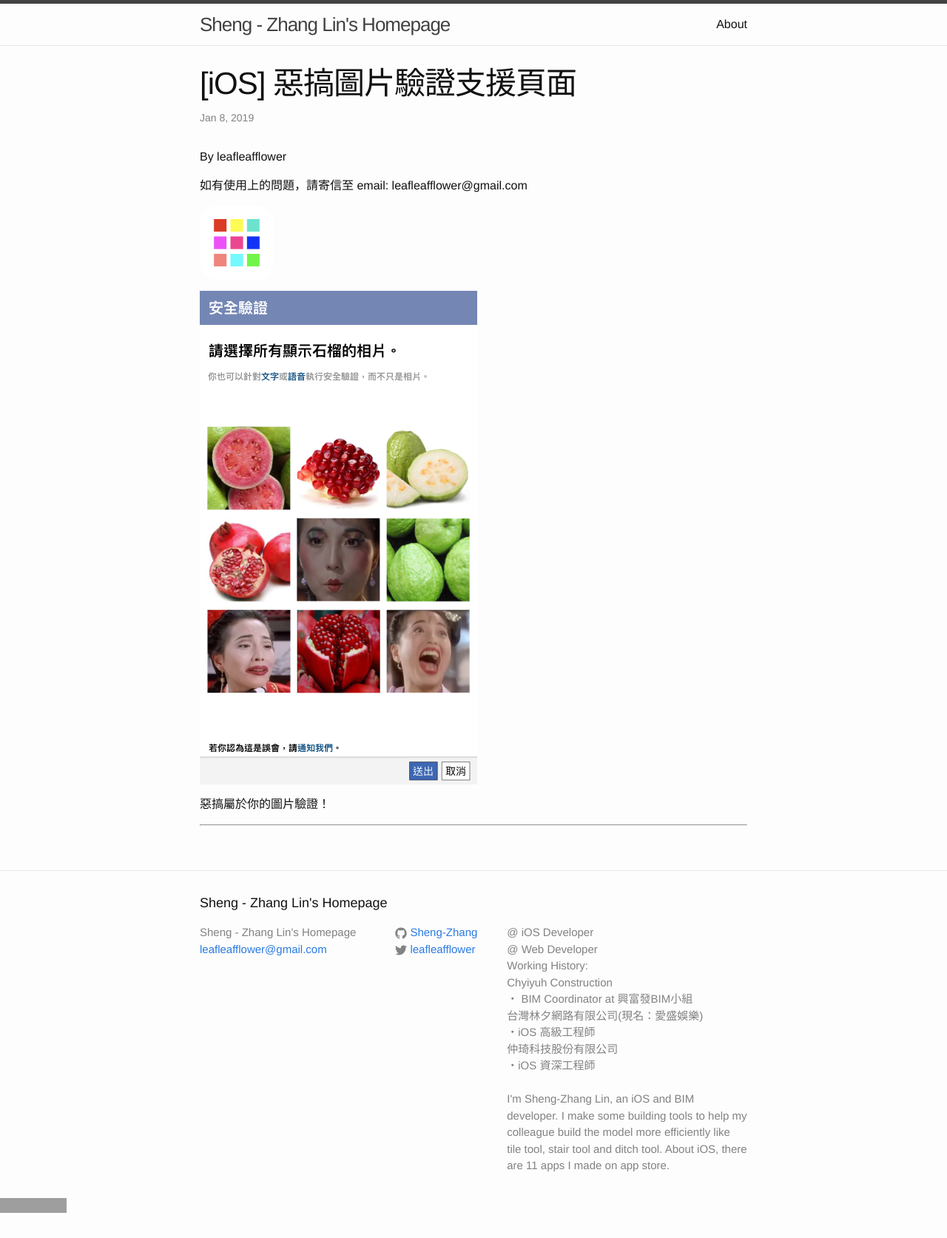
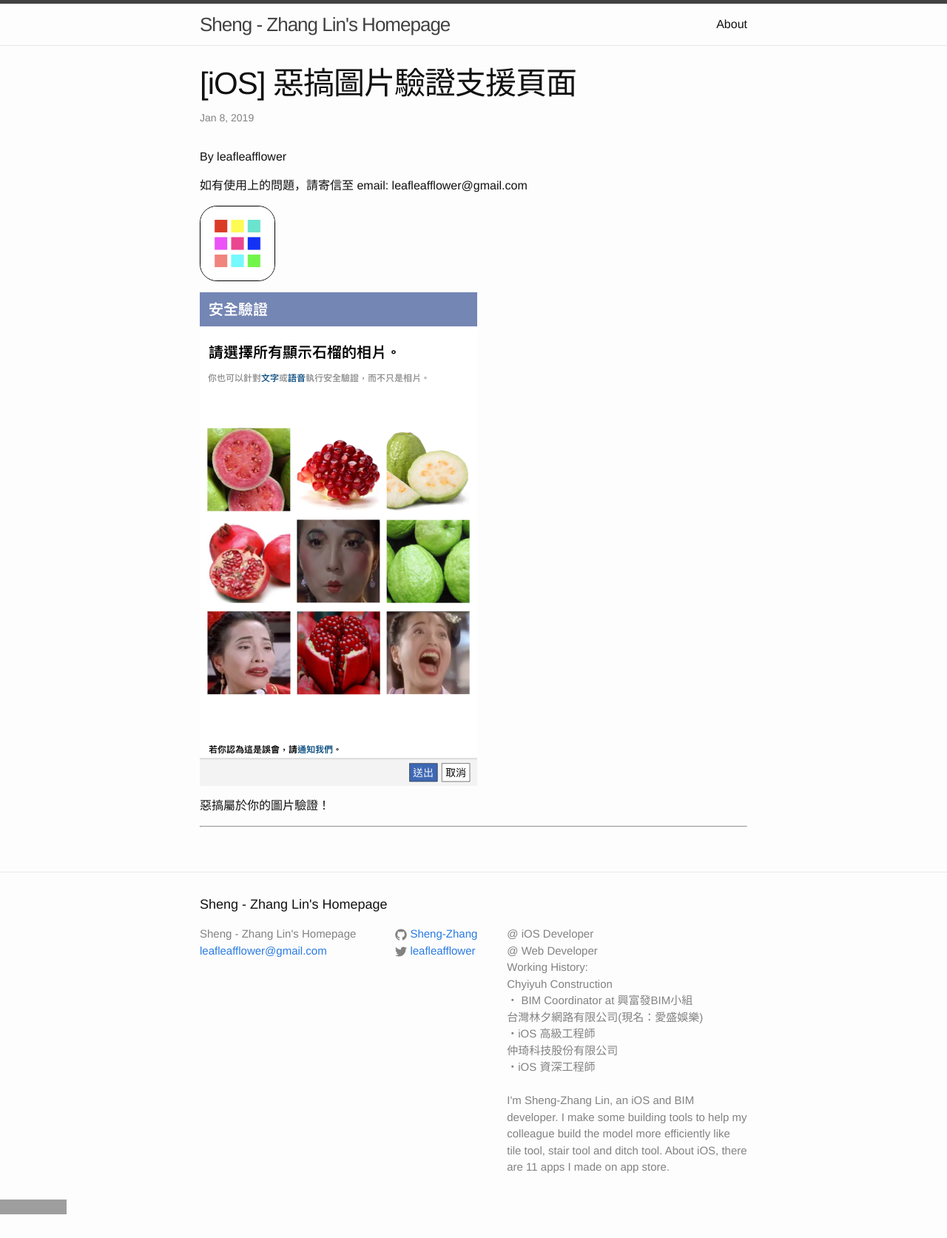
Before and after one commit to Sheng-Zhang/Sheng-Zhang.github.io, a Jekyll site: the page built from _posts/2019-01-08-惡搞圖片驗證-iOS-APP.markdown, in a window 1280 px wide. Shown: the whole page at 74% size. Built offline with Jekyll 4.4.1, drawn with Linux system fonts in a browser that asks for light colours; grey boxes are pictures that could not be loaded.

Commit message:
icon border

```diff
--- a/_posts/2019-01-08-惡搞圖片驗證-iOS-APP.markdown
+++ b/_posts/2019-01-08-惡搞圖片驗證-iOS-APP.markdown
@@ -9,7 +9,7 @@ By leafleafflower
 如有使用上的問題，請寄信至
 email: leafleafflower@gmail.com
 
-<img src="/assets/惡搞圖片驗證/icon.png" width="100" height="100" style="border-radius:22.5%;">
+<img src="/assets/惡搞圖片驗證/icon.png" width="100" height="100" style="border-radius:22.5%;border-color:#000000;border-style:solid;border-width:0.5px">
 
 ![view](/assets/惡搞圖片驗證/石榴.png)
 
```
